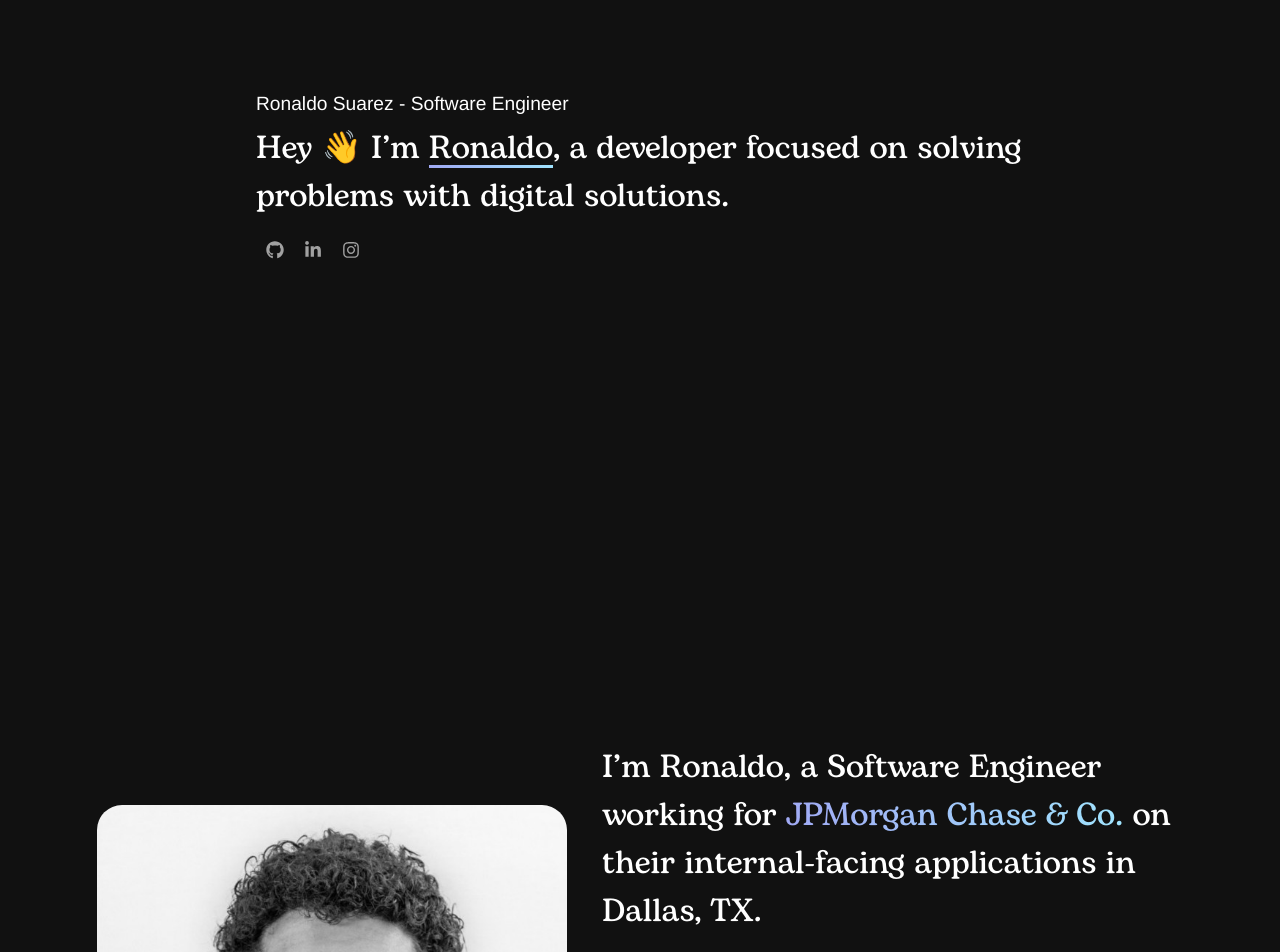
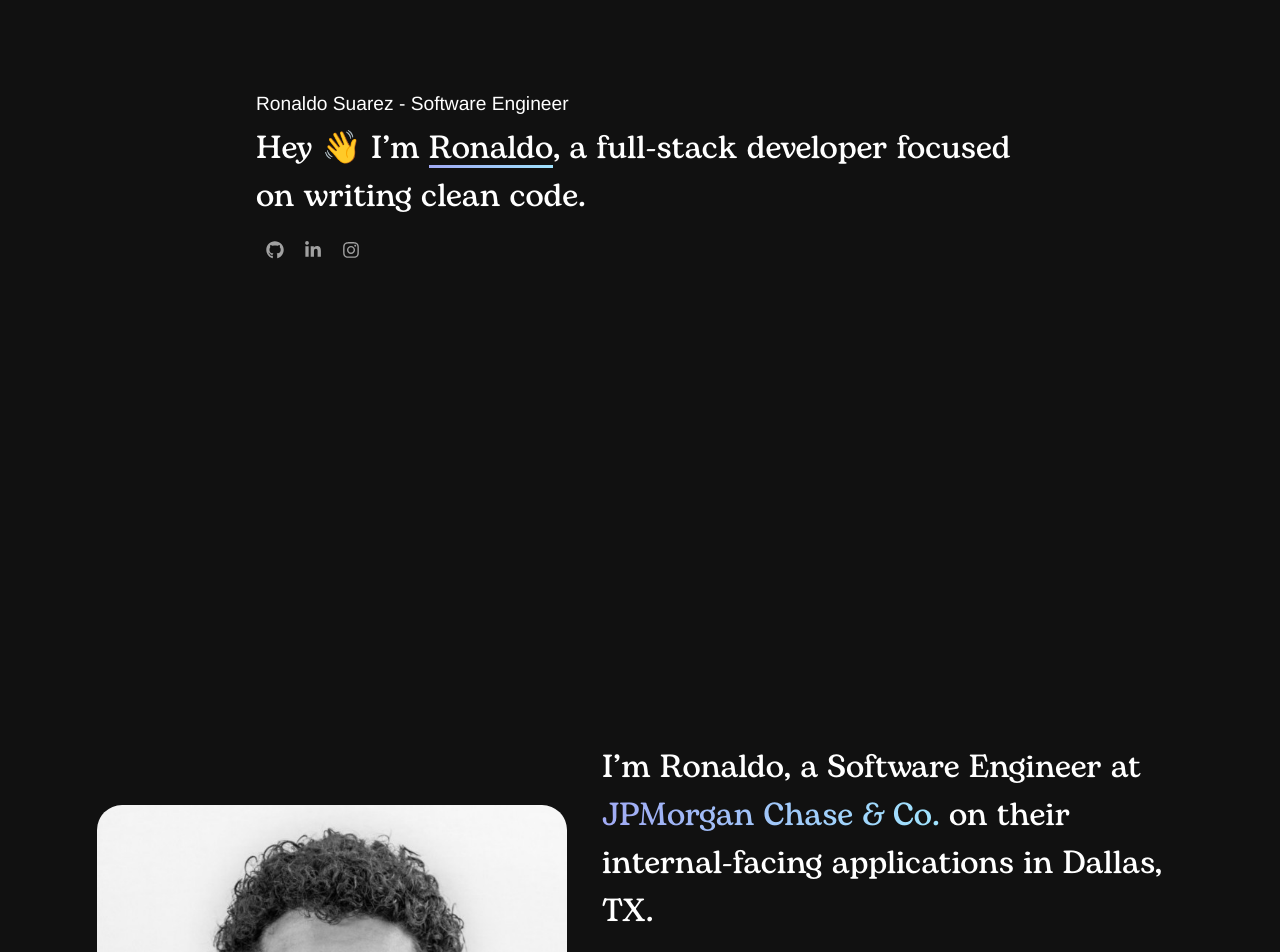
Before and after one commit to rodatboat/portfolio-v1, a React (Create React App) app: page / in a window 1280 px wide. Shown: the part 200-1152 px from the top of the page. Built offline with nearby package versions, Linux system fonts and the light colour scheme; a web font is replaced by a local one.

Commit message:
title change, landing text change '

```diff
--- a/public/index.html
+++ b/public/index.html
@@ -18,7 +18,7 @@
 
     <link rel="apple-touch-icon" href="%PUBLIC_URL%/logo192.png" />
     <link rel="manifest" href="%PUBLIC_URL%/manifest.json" />
-    <title>React App</title>
+    <title>Ronaldo Suarez</title>
   </head>
   <body>
     <noscript>You need to enable JavaScript to run this app.</noscript>
--- a/src/data.json
+++ b/src/data.json
@@ -4,7 +4,7 @@
     "title": "Software Engineer",
     "part_1": "Hey 👋 I’m ",
     "part_2": "Ronaldo",
-    "part_3": ", a developer focused on solving problems with digital solutions.",
+    "part_3": ", a full-stack developer focused on writing clean code.",
     "github": "https://github.com/rodatboat",
     "linkedin": "https://www.linkedin.com/in/ronaldo-suarez/",
     "instagram": "https://www.instagram.com/ro.datboat/"
@@ -78,7 +78,7 @@
   "biography": {
     "img_src": "./images/avatar_img.jpg",
     "intro": [
-      "I’m Ronaldo, a Software Engineer working for ",
+      "I’m Ronaldo, a Software Engineer at ",
       "JPMorgan Chase & Co.",
       " on their internal-facing applications in Dallas, TX."
     ],
```
Also changed, not shown: src/TODO.txt (added).
